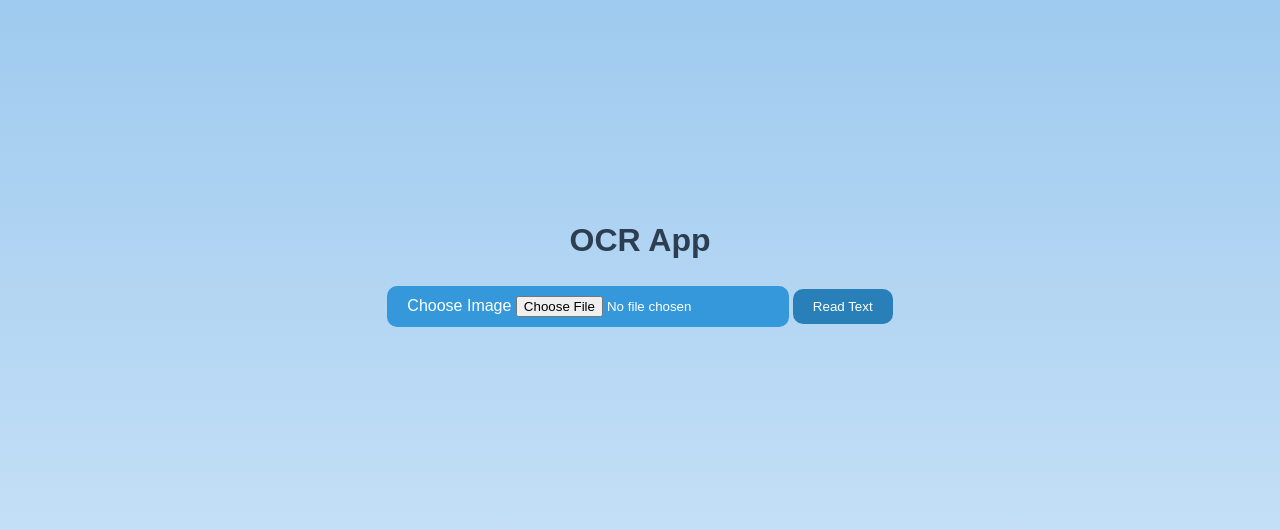
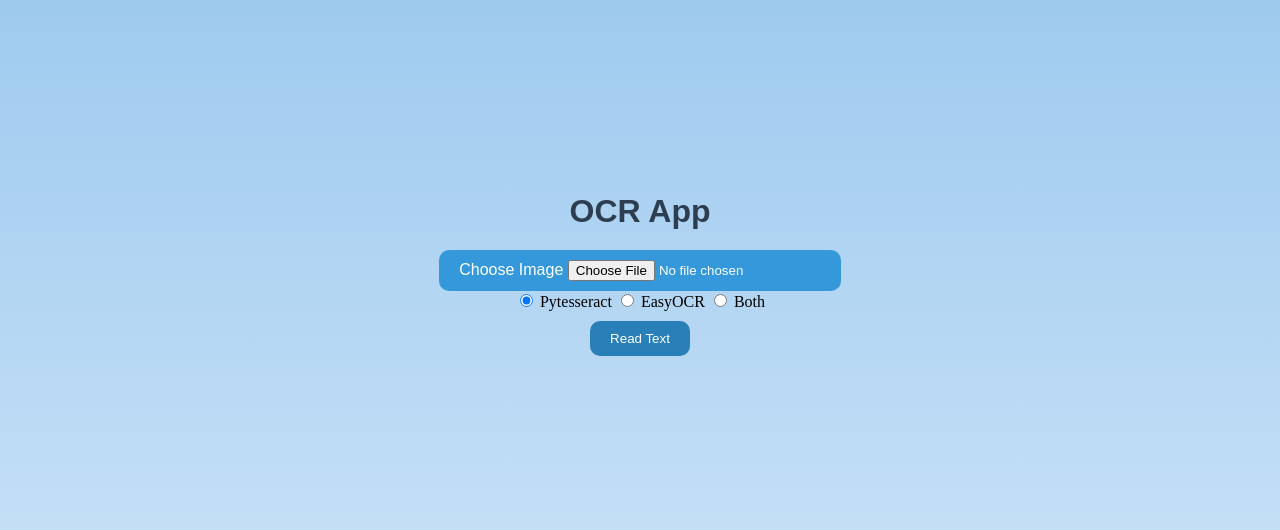
Before and after one commit to hillary-254/metervision, a Django app: page /ocr/ in a window 1280 px wide. Shown: the part 136-666 px from the top of the page. Run offline with Django 4.2, Linux system fonts and the light colour scheme.

Commit message:
unified ocr functions

```diff
--- a/metervision/easy_ocr/templates/easy_ocr/upload.html
+++ b/metervision/easy_ocr/templates/easy_ocr/upload.html
@@ -1,4 +1,4 @@
-<form method="post" enctype="multipart/form-data" action="{% url 'process_image' %}">
+<form method="post" enctype="multipart/form-data" action="{% url 'easy_ocr' %}">
     {% csrf_token %}
     <input type="file" name="image" accept="image/*" required>
     <button type="submit">Upload</button>
--- a/metervision/easy_ocr/urls.py
+++ b/metervision/easy_ocr/urls.py
@@ -1,6 +1,6 @@
 from django.urls import path
-from .views import process_image
+from .views import easy_ocr
 
 urlpatterns = [
-    path('', process_image, name='process_image'),
+    path('', easy_ocr, name='easy_ocr'),
 ]
--- a/metervision/easy_ocr/views.py
+++ b/metervision/easy_ocr/views.py
@@ -2,7 +2,7 @@ from django.shortcuts import render
 import easyocr
 
 
-def process_image(request):
+def easy_ocr(request):
     if request.method == 'POST' and request.FILES['image']:
         image = request.FILES['image'].read()
         reader = easyocr.Reader(['en'])  # Specify language
--- a/metervision/ocr_app/templates/ocr_app/index.html
+++ b/metervision/ocr_app/templates/ocr_app/index.html
@@ -56,9 +56,13 @@
                 <span>Choose Image</span>
                 <input type="file" id="imageInput" name="image" accept="image/*" required>
             </label>
+            <br>
+            <input type="radio" name="ocr_type" value="pytesseract" checked> Pytesseract
+            <input type="radio" name="ocr_type" value="easyocr"> EasyOCR
+            <input type="radio" name="ocr_type" value="both"> Both
+            <br>
             <button type="submit" class="read-btn">Read Text</button>
         </form>
     </div>
-
 </body>
 </html>
--- a/metervision/ocr_app/views.py
+++ b/metervision/ocr_app/views.py
@@ -2,19 +2,39 @@ from django.shortcuts import render
 from django.http import JsonResponse
 from PIL import Image
 import pytesseract
+import easyocr
 
 def ocr(request):
     if request.method == 'POST' and request.FILES['image']:
         image = request.FILES['image'].file
+        selected_ocr = request.POST.get('ocr_type', 'pytesseract')  # Default to pytesseract if not specified
         custom_options = {'config': '--psm 6 outputbase digits'}
-        text = perform_ocr(image, custom_options)
-        return render(request, 'ocr_app/result.html', {'text': text})
+
+        if selected_ocr == 'pytesseract':
+            text = pytesseract_ocr(image, custom_options)
+            return render(request, 'ocr_app/result.html', {'text': text})
+        elif selected_ocr == 'easyocr':
+            results = easyocr_ocr(image)
+            return render(request, 'easy_ocr/result.html', {'image': image, 'results': results})
+        elif selected_ocr == 'both':
+            text = pytesseract_ocr(image, custom_options)
+            results = easyocr_ocr(image)
+            return render(request, 'ocr_app/result.html', {'text': text, 'image': image, 'results': results})
+
     return render(request, 'ocr_app/index.html')
 
-def perform_ocr(image, custom_options=None):
+
+def pytesseract_ocr(image, custom_options=None):
     img = Image.open(image)
     if custom_options:
         text = pytesseract.image_to_string(img, **custom_options)
     else:
         text = pytesseract.image_to_string(img)
     return text
+
+
+def easyocr_ocr(image):
+    image_data = Image.open(image)
+    reader = easyocr.Reader(['en'])  # Specify language
+    results = reader.readtext(image_data)
+    return results
```
Also changed, not shown: metervision/ocr_app/templates/ocr_app/result.html (+10 -1 lines).
